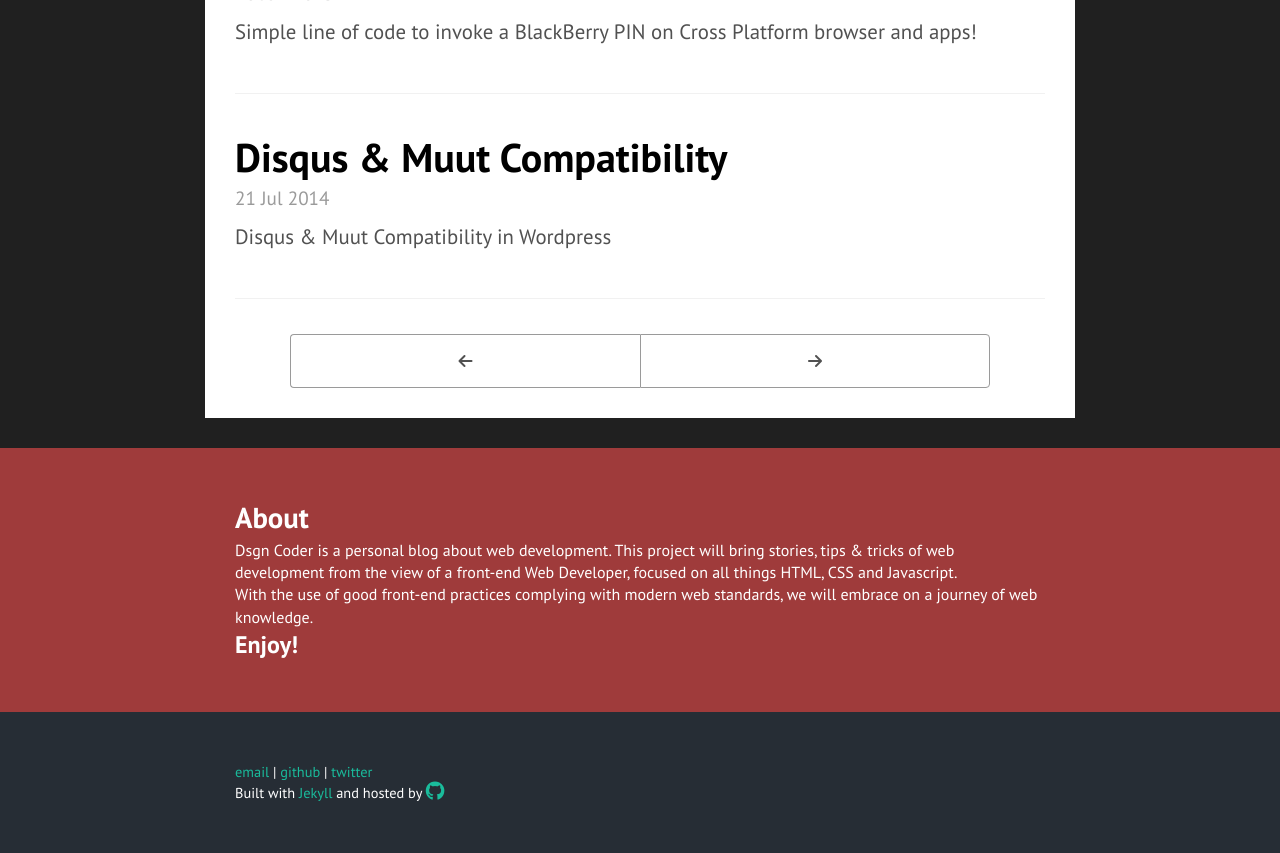
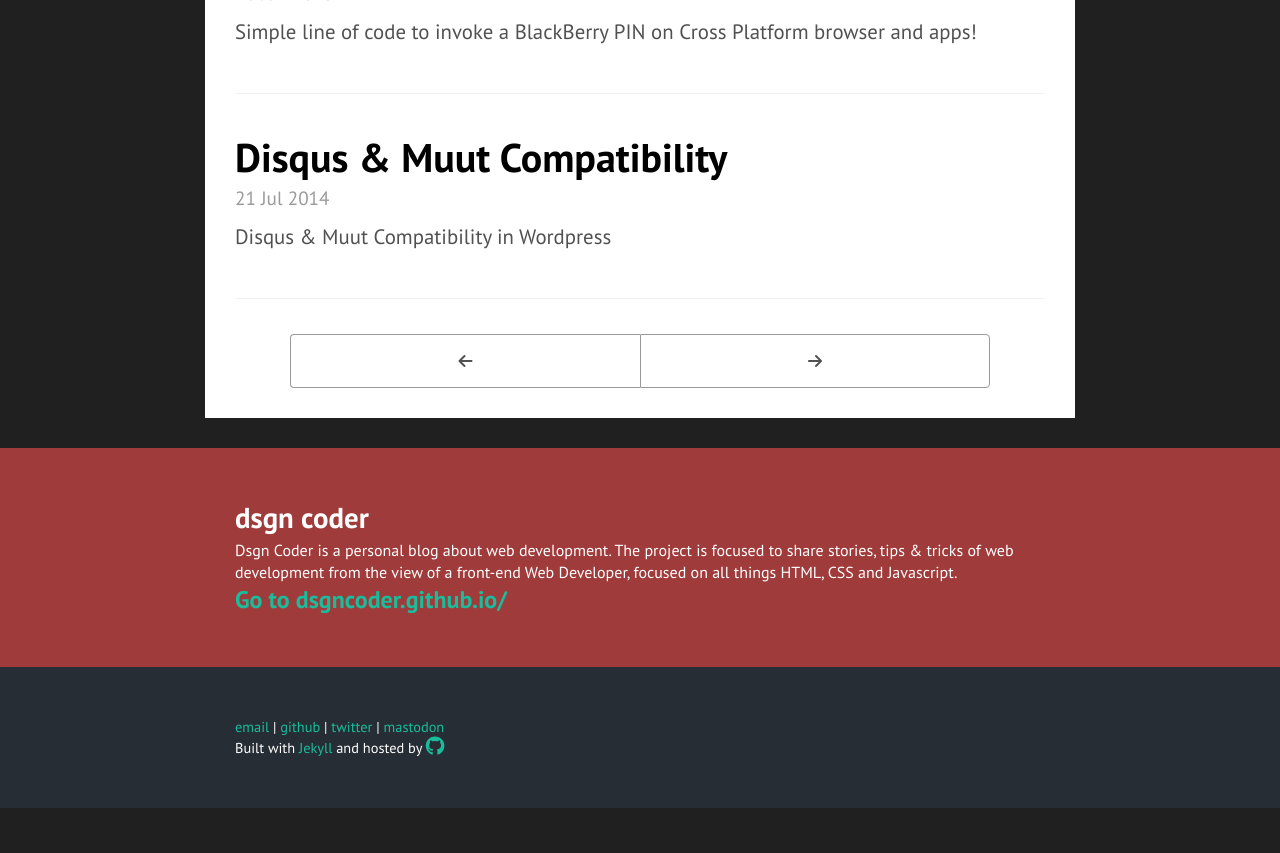
Before and after one commit to quenquen/quenquen.github.io, a Jekyll site: the page built from index.html, in a window 1280 px wide. Shown: the part 541-1394 px from the top of the page. Built offline with Jekyll 4.4.1, drawn with Linux system fonts in a browser that asks for light colours; nearby versions of some CDN libraries; the list of posts is cut into pages by our own code; after the commit the page ends 1349 px from its top, so only the background shows below that.

Commit message:
Information updates

```diff
--- a/_includes/footer.html
+++ b/_includes/footer.html
@@ -1,17 +1,18 @@
         <section class="about">
 			<div class="container clearfix">
-				<h2>About</h2>
-                <p><strong>Dsgn Coder</strong> is a personal blog about web development. This project will bring stories, tips & tricks of web development from the view of a front-end Web Developer, focused on all things HTML, CSS and Javascript.<br/><small>With the use of good front-end practices complying with modern web standards, we will embrace on a journey of web knowledge.</small></p>
-				<h3>Enjoy!</h3>
+				<h2>dsgn coder</h2>
+                <p><strong>Dsgn Coder</strong> is a personal blog about web development. The project is focused to share stories, tips & tricks of web development from the view of a front-end Web Developer, focused on all things HTML, CSS and Javascript.</p>
+				<h3><a href="https://dsgncoder.github.io/" target="_blank">Go to dsgncoder.github.io/</a></h3>
 			</div>
 		</section>
 
         <footer class="footer" role="contentinfo">
 
             <div class="container">
-                <p><a href="mailto:dsgncoder@outlook.com" target="_blank" class="icon-mail">email</a> |
+                <p><a href="mailto:me@quen-quen.com" target="_blank" class="icon-mail">email</a> |
 				   <a href="http://github.com/quenquen" target="_blank">github</a> |
-				   <a href="http://twitter.com/dsgncoder" target="_blank">twitter</a> </p>
+				   <a href="http://twitter.com/quenquenpotter" target="_blank">twitter</a> |
+		                   <a rel="me" href="https://vis.social/@quenquen">mastodon</a> </p>
 				<p class="rights">Built with <a href="http://www.jekyllrb.com" target="_blank">Jekyll</a> and hosted by <a href="http://pages.github.com" target="_blank"><i class="fa fa-github" title="Follow on Github"></i></a></p>
             </div>
 
```
